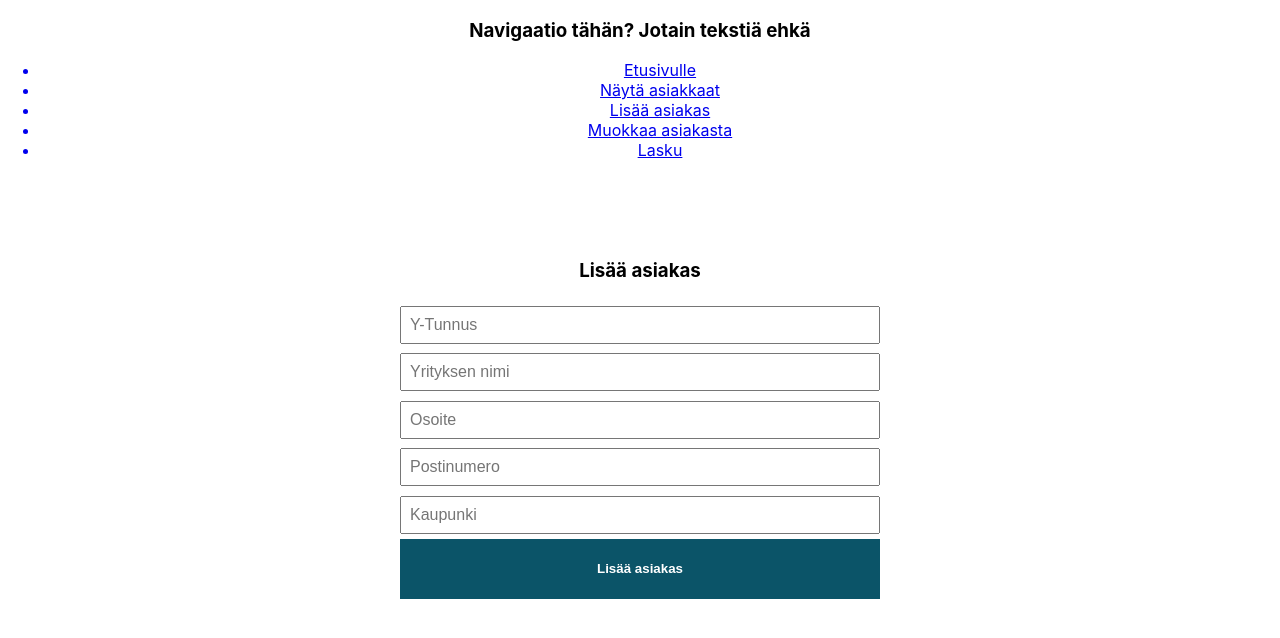
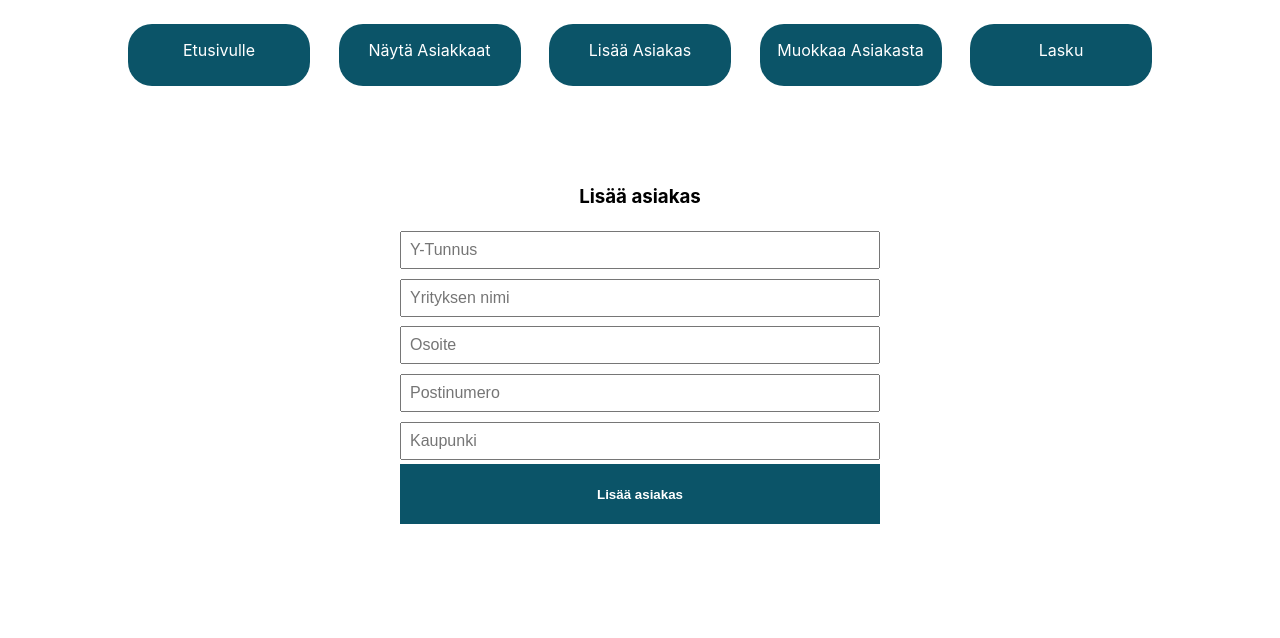
Before and after one commit to ProjektiTiimi/3d-web, a React (Create React App) app in the folder frontend/: page /addcustomer in a window 1280 px wide. Shown: the top 638 px of the page. Built offline with nearby package versions, Linux system fonts and the light colour scheme.

Commit message:
Navigation modified, changed Addcustomer to use customer model interface

```diff
--- a/frontend/package.json
+++ b/frontend/package.json
@@ -15,6 +15,7 @@
     "react-dom": "^17.0.2",
     "react-router-dom": "^5.3.0",
     "react-scripts": "4.0.3",
+    "styled-components": "^5.3.3",
     "typescript": "^4.4.4",
     "web-vitals": "^1.1.2"
   },
@@ -48,6 +49,7 @@
   "license": "ISC",
   "devDependencies": {
     "@types/react-router": "^5.1.17",
-    "@types/react-router-dom": "^5.3.2"
+    "@types/react-router-dom": "^5.3.2",
+    "@types/styled-components": "^5.1.15"
   }
 }
--- a/frontend/src/App.css
+++ b/frontend/src/App.css
@@ -75,3 +75,22 @@
   color: white;
   border: none
 }
+
+.NavigationBar{
+  list-style-type: none;
+  margin: 0;
+  padding: 0;
+}
+
+.NavigationBar-link{
+  background-color: #0b5468;
+  text-transform: capitalize;
+  color: white;
+  font-size: medium;
+  text-decoration: none;
+  min-width: 150px;
+  min-height: 30px;
+  text-align: center;
+  padding: 16px;
+  border-radius: 24px;
+}
--- a/frontend/src/components/Addcustomer.tsx
+++ b/frontend/src/components/Addcustomer.tsx
@@ -1,16 +1,9 @@
 import React, { useState } from 'react';
+import Customer from '../models/customer';
 
-interface ICustomer {
-        _id?: string,
-        YTunnus: string,
-        asiakkaanNimi: string,
-        Postitusosoite: string,
-        Postinumero: string,
-        Toimipaikka: string
-}
 
 const Addcustomer = () => {
-    const [input, setInput] = useState<ICustomer>({
+    const [input, setInput] = useState<Customer>({
         YTunnus: "",
         asiakkaanNimi: "",
         Postitusosoite: "",
@@ -26,7 +19,7 @@ const Addcustomer = () => {
     }
 
     const handleClick = (): void =>{
-        fetch('http://localhost:8040/customer', {
+        fetch('http://localhost:1337/customer', {
             method: 'POST',
             headers: { 'Content-type': 'application/json'},
             body: JSON.stringify({
--- a/frontend/src/components/Navigation.tsx
+++ b/frontend/src/components/Navigation.tsx
@@ -1,27 +1,35 @@
 import * as React from 'react';
 import { Link } from 'react-router-dom';
+import '../App.css'
+import styled from 'styled-components';
+
+const NavigationWrapper = styled.nav`
+    display: flex;
+    width: 80%;
+    margin: 24px auto 16px;
+    justify-content: space-between;
+`
 
 function Navigation() {
     return(
-        <div className="navigationBar">
-            <h3>Navigaatio tähän? Jotain tekstiä ehkä</h3>
-            <ul>
-                <Link to="/">
-                    <li>Etusivulle</li>
+        <div>
+            <NavigationWrapper>
+                <Link to="/" className="NavigationBar-link">
+                    Etusivulle
                 </Link>
-                <Link to="/customers">
-                    <li>Näytä asiakkaat</li>
+                <Link to="/customers" className="NavigationBar-link">
+                    Näytä asiakkaat
                 </Link>
-                <Link to="/addcustomer">
-                    <li>Lisää asiakas</li>
+                <Link to="/addcustomer" className="NavigationBar-link">
+                    Lisää asiakas
                 </Link>
-                <Link to="/editcustomer">
-                    <li>Muokkaa asiakasta</li>
+                <Link to="/editcustomer" className="NavigationBar-link">
+                    Muokkaa asiakasta
                 </Link>
-                <Link to="/invoice">
-                    <li>Lasku</li>
+                <Link to="/invoice" className="NavigationBar-link">
+                    Lasku
                 </Link>
-            </ul>
+            </NavigationWrapper>
         </div>
     )
 }
```
Also changed, not shown: 1 other file (tests, documents, lock files or other folders).
